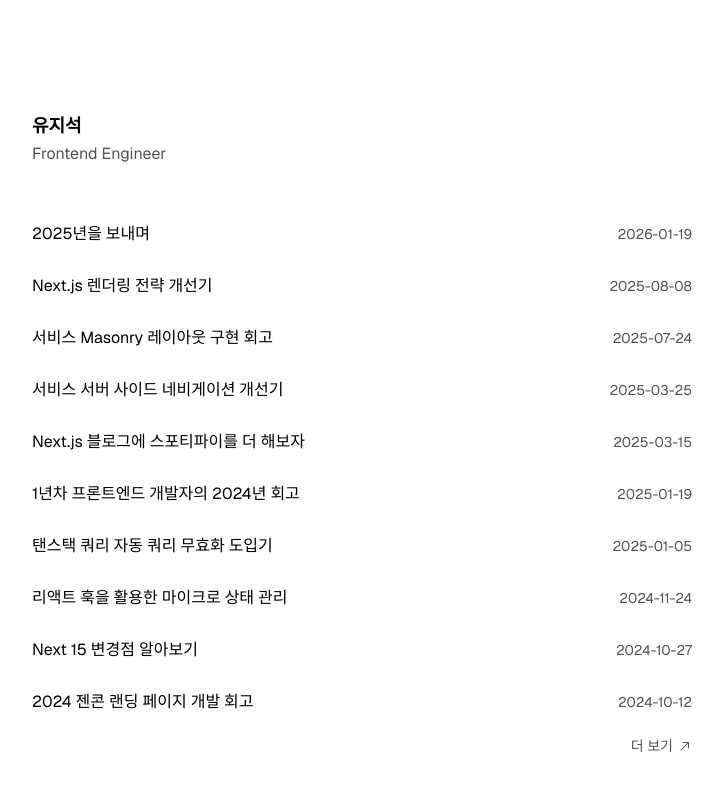
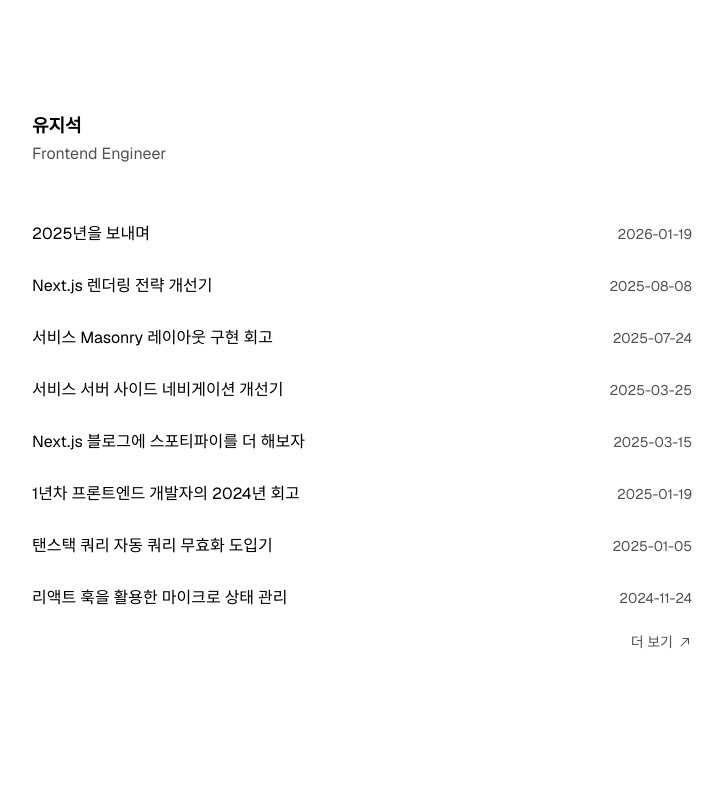
Before and after one commit to yujiseok/yujiseok.blog, a Next.js app: page / in a window 1280 px wide. Shown: the top 800 px of the page, without its empty margins (272-996 px from the left). Built offline with nearby package versions, Linux system fonts and the light colour scheme.

Commit message:
refactor: reduce the number of writings displayed on the main page from 10 to 8 for improved performance

```diff
--- a/app/(main)/page.tsx
+++ b/app/(main)/page.tsx
@@ -4,7 +4,7 @@ import Writing from "../components/writing";
 import { getAllWritings } from "@/lib/utils";
 import ArrowUpRight from "../components/arrowUpRight";
 
-const writings = getAllWritings().slice(0, 10);
+const writings = getAllWritings().slice(0, 8);
 
 export default function Home() {
   return (
```
